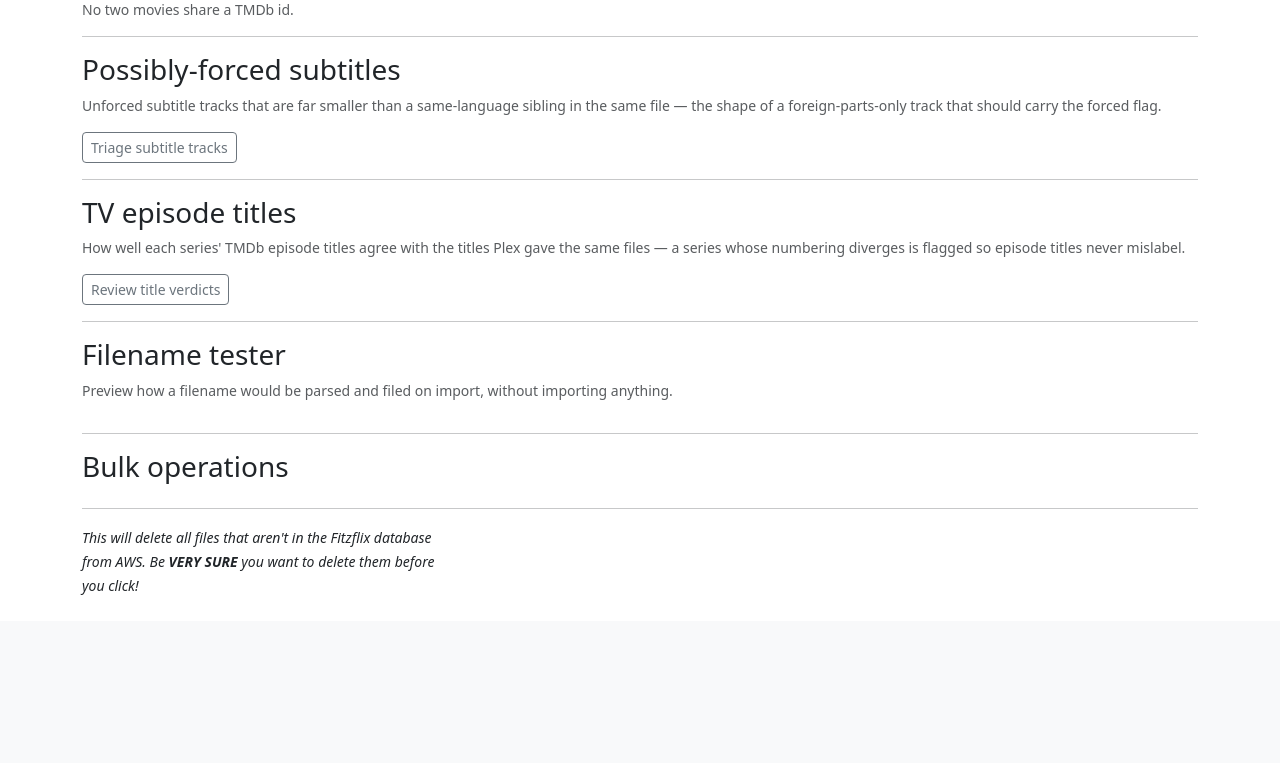
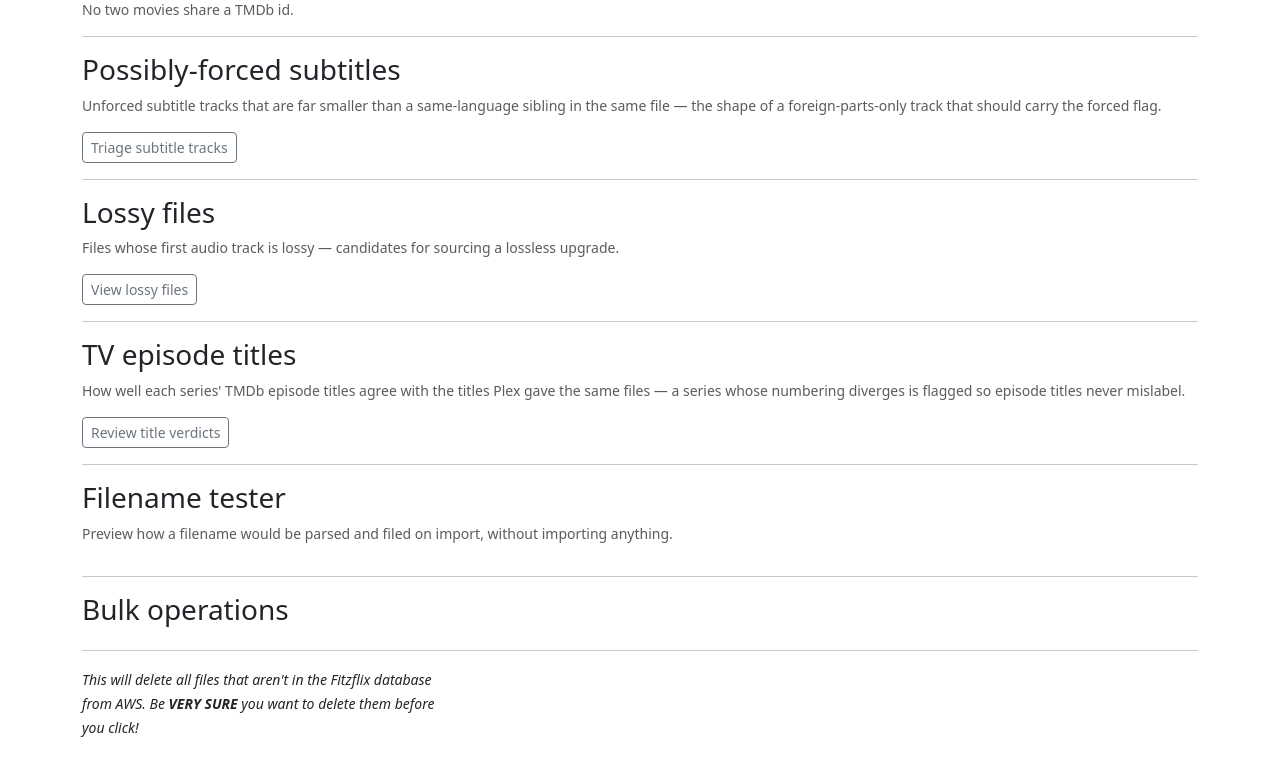
Before and after one commit to gfitzp/fitzflix, a Python web app: template app/templates/maintenance.html in a window 1280 px wide. Shown: the part 467-1230 px from the top of the page. Before the commit the page ends 1062 px from the top, so only its background shows below. Run offline with Jinja, Linux system fonts and the light colour scheme; the template is opened without the code that fills it, so the values that code supplies are empty; some libraries are stand-ins or nearby versions.

Commit message:
#211 Move the Lossy Files link from the navbar to Library Maintenance
The Library dropdown loses the report link; the maintenance page gains
a card for it alongside the other triage surfaces, ready for #212's
report-logic rework.

Co-Authored-By: Claude Fable 5 <noreply@anthropic.com>

```diff
--- a/app/templates/base.html
+++ b/app/templates/base.html
@@ -47,7 +47,6 @@
 						<a class="dropdown-item" href="{{ url_for('main.tv_library') }}">TV Shows</a>
 						<a class="dropdown-item" href="{{ url_for('main.people') }}">People</a>
 						<a class="dropdown-item" href="{{ url_for('main.files') }}">Files</a>
-						<a class="dropdown-item" href="{{ url_for('main.files', audio='lossy') }}">Lossy files</a>
 						<div class="dropdown-divider"></div>
 						<a class="dropdown-item" href="{{ url_for('main.criterion_collection') }}">Criterion Collection</a>
 						<a class="dropdown-item" href="{{ url_for('main.leaving') }}">Leaving the Criterion Channel</a>
--- a/app/templates/maintenance.html
+++ b/app/templates/maintenance.html
@@ -51,6 +51,10 @@
 <h3>Possibly-forced subtitles</h3>
 <p class="small text-muted">Unforced subtitle tracks that are far smaller than a same-language sibling in the same file &mdash; the shape of a foreign-parts-only track that should carry the forced flag.</p>
 <a class="btn btn-sm btn-{{ "warning" if subtitle_triage_count else "outline-secondary" }}" href="{{ url_for('main.subtitle_triage') }}" role="button">Triage subtitle tracks <span class="badge text-bg-light">{{ subtitle_triage_count }}</span></a>
+<hr>
+<h3>Lossy files</h3>
+<p class="small text-muted">Files whose first audio track is lossy &mdash; candidates for sourcing a lossless upgrade.</p>
+<a class="btn btn-sm btn-outline-secondary" href="{{ url_for('main.files', audio='lossy') }}" role="button">View lossy files</a>
 <hr>
 <h3>TV episode titles</h3>
 <p class="small text-muted">How well each series' TMDb episode titles agree with the titles Plex gave the same files &mdash; a series whose numbering diverges is flagged so episode titles never mislabel.</p>
```
